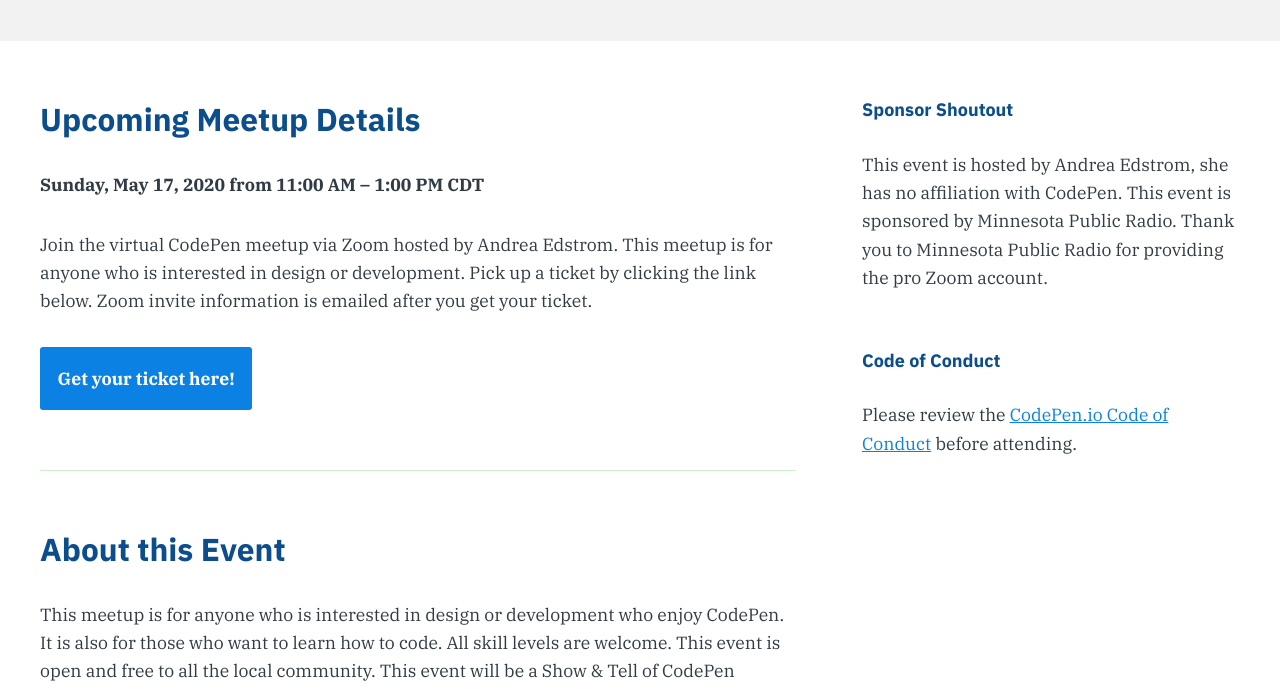
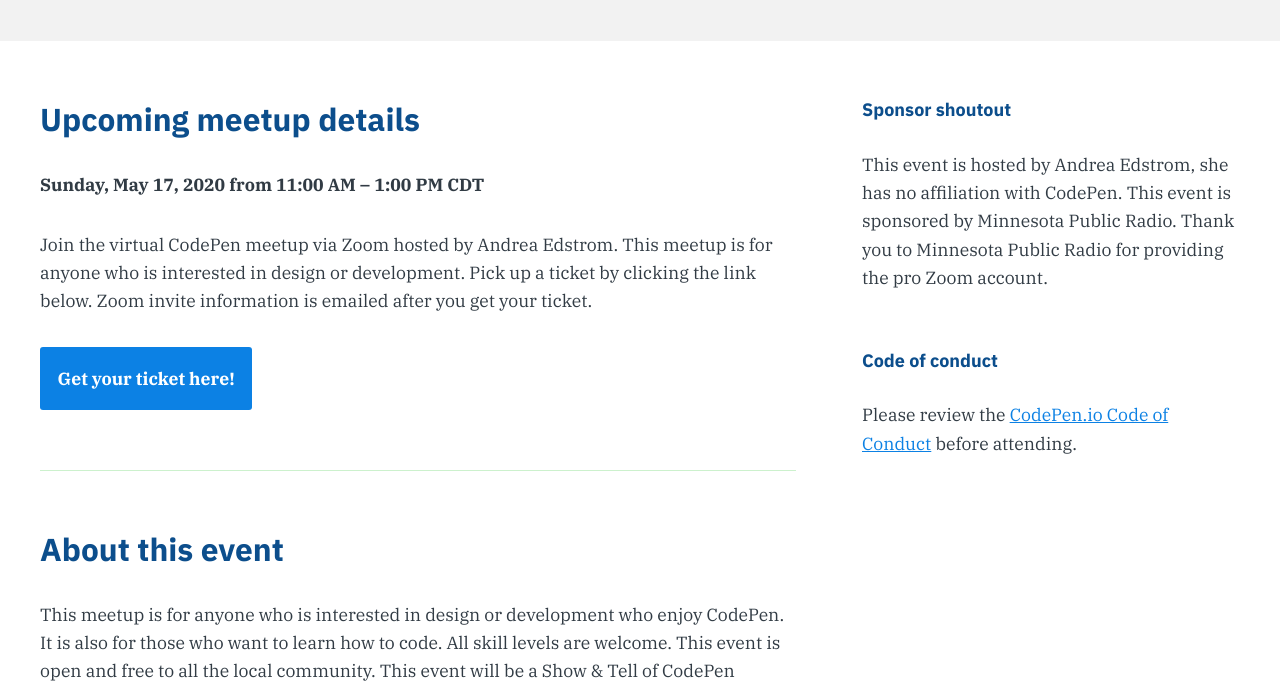
Before and after one commit to dreascode/codepenmeetup, a Gatsby site: page / in a window 1280 px wide. Shown: the part 104-793 px from the top of the page. Built offline with nearby package versions, Linux system fonts and the light colour scheme; Gatsby itself is replaced by a stand-in of ours.

Commit message:
quick text fix

```diff
--- a/src/pages/index.js
+++ b/src/pages/index.js
@@ -13,7 +13,7 @@
 
           <article className="article">
             <section className="section section-border">
-              <h1 className="hdg hdg-3">Upcoming Meetup Details</h1>
+              <h1 className="hdg hdg-3">Upcoming meetup details</h1>
               <p><strong>Sunday, May 17, 2020 from 11:00 AM – 1:00 PM CDT</strong></p>
               <p>
               Join the virtual CodePen meetup via Zoom hosted by Andrea Edstrom. This meetup is for anyone who is interested in design or development. Pick up a ticket by clicking the link below. Zoom invite information is emailed after you get your ticket.</p>
@@ -22,7 +22,7 @@
               </section>
 
             <section className="section">
-              <h2 className="hdg hdg-3">About this Event</h2>
+              <h2 className="hdg hdg-3">About this event</h2>
               <p>
               This meetup is for anyone who is interested in design or development who enjoy CodePen. It is also for those who want to learn how to code. All skill levels are welcome. This event is open and free to all the local community. This event will be a Show & Tell of CodePen projects. The pen doesn't have to be your own, it can be a pen you admire.
               </p>
--- a/src/pages/sidebar.js
+++ b/src/pages/sidebar.js
@@ -3,13 +3,13 @@
 const Sidebar = () => (
     <article>
       <section className="section">
-        <h2 className="hdg hdg-4">Sponsor Shoutout</h2>
+        <h2 className="hdg hdg-4">Sponsor shoutout</h2>
         <p>
         This event is hosted by Andrea Edstrom, she has no affiliation with CodePen. This event is sponsored by Minnesota Public Radio. Thank you to Minnesota Public Radio for providing the pro Zoom account.
         </p>
       </section>
       <section className="section">
-        <h2 className="hdg hdg-4">Code of Conduct</h2>
+        <h2 className="hdg hdg-4">Code of conduct</h2>
         <p>
         Please review the <a href="https://blog.codepen.io/documentation/code-conduct/">CodePen.io Code of Conduct</a> before attending.</p>
       </section>
```
